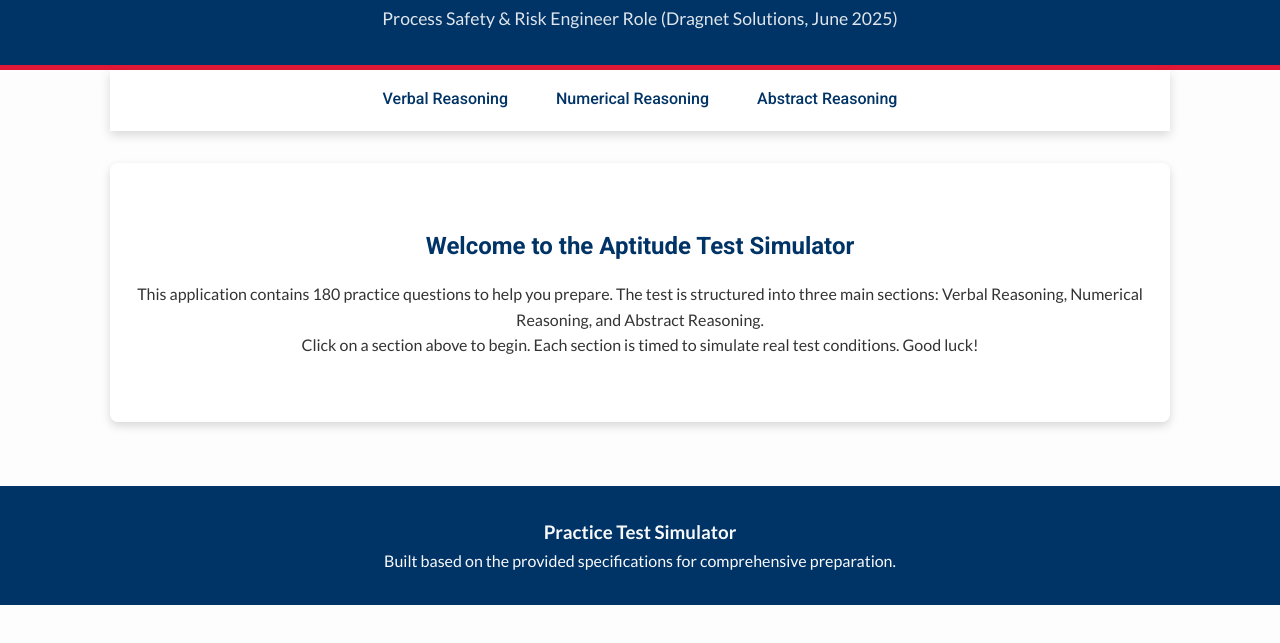
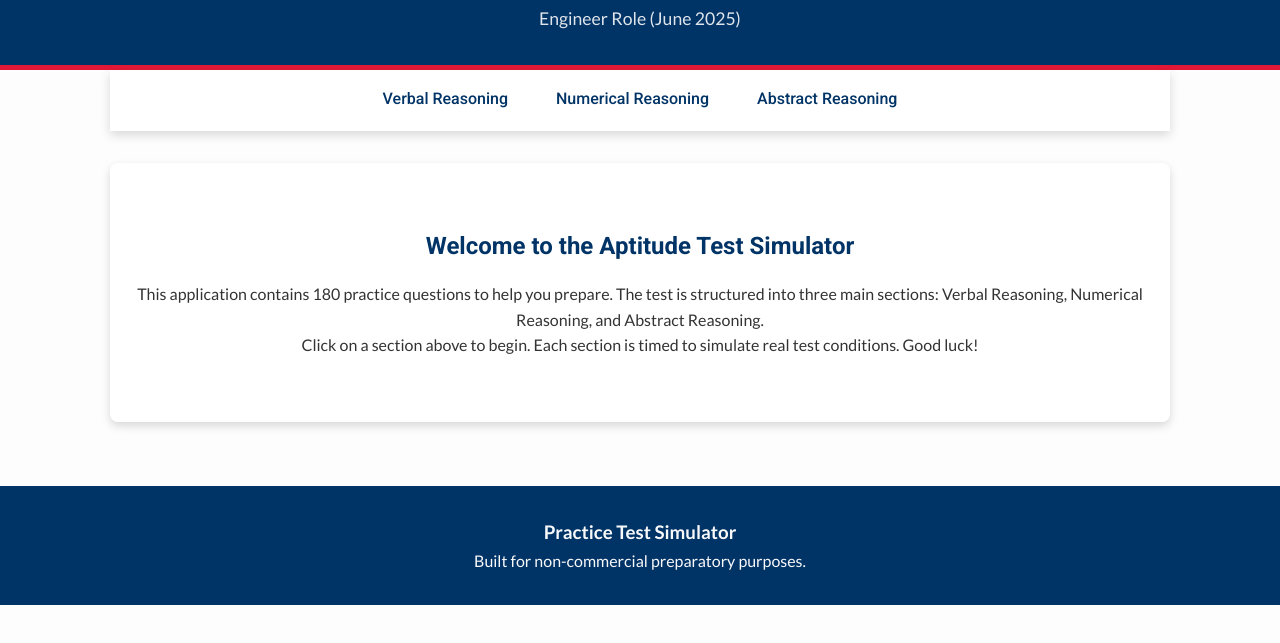
Before and after one commit to isaacfib/exxon-test-practice, a plain HTML site: page index.html in a window 1280 px wide. Shown: the part 99-742 px from the top of the page. Drawn offline with Linux system fonts and the light colour scheme.

Commit message:
Update index.html

```diff
--- a/index.html
+++ b/index.html
@@ -16,7 +16,7 @@
     <header class="main-header">
         <div class="container">
             <h1>ExxonMobil Graduate Aptitude Test Practice</h1>
-            <p>Process Safety & Risk Engineer Role (Dragnet Solutions, June 2025)</p>
+            <p>Engineer Role (June 2025)</p>
         </div>
     </header>
 
@@ -50,7 +50,7 @@
     <footer class="main-footer">
         <div class="container">
             <h3>Practice Test Simulator</h3>
-            <p>Built based on the provided specifications for comprehensive preparation.</p>
+            <p>Built for non-commercial preparatory purposes.</p>
         </div>
     </footer>
 
```
